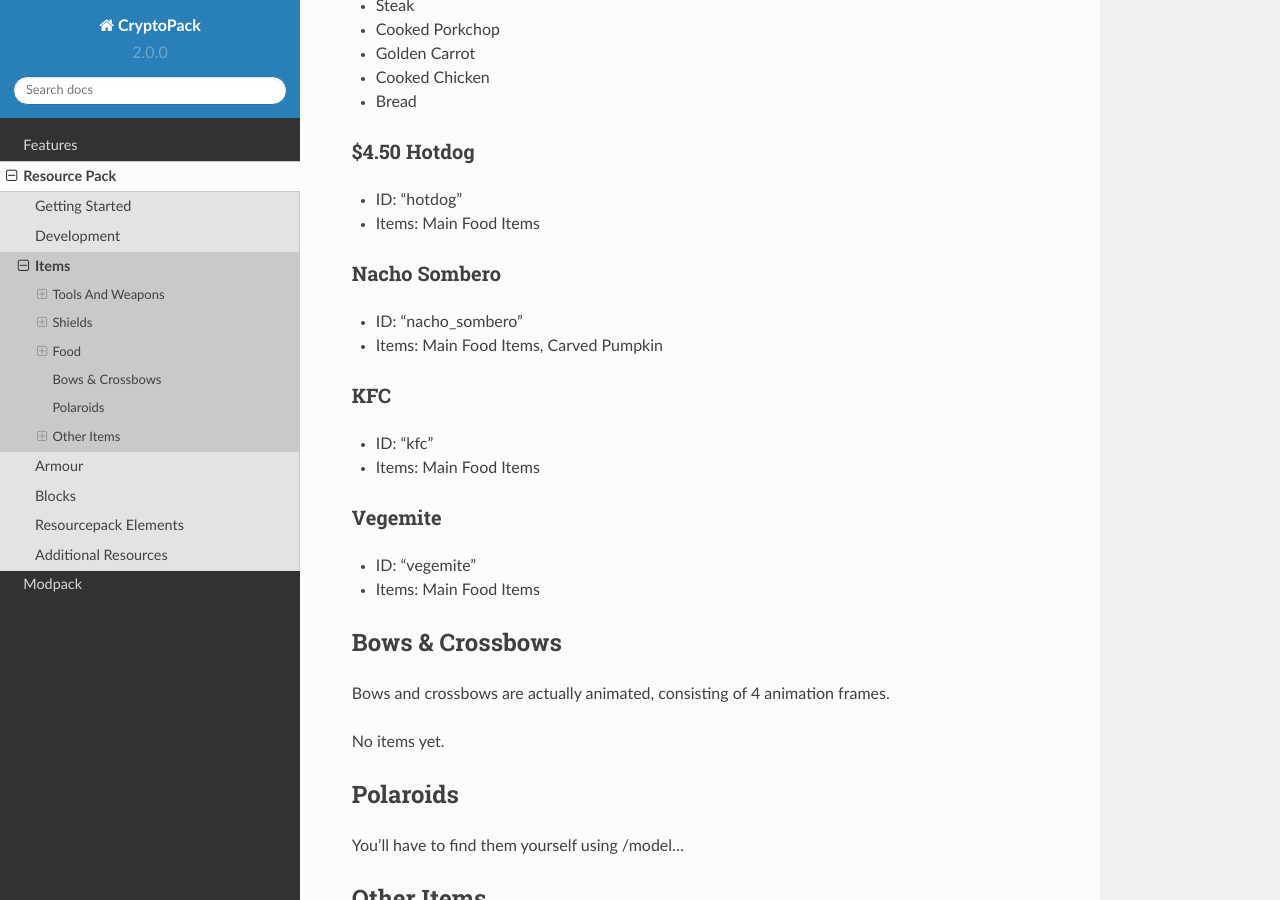
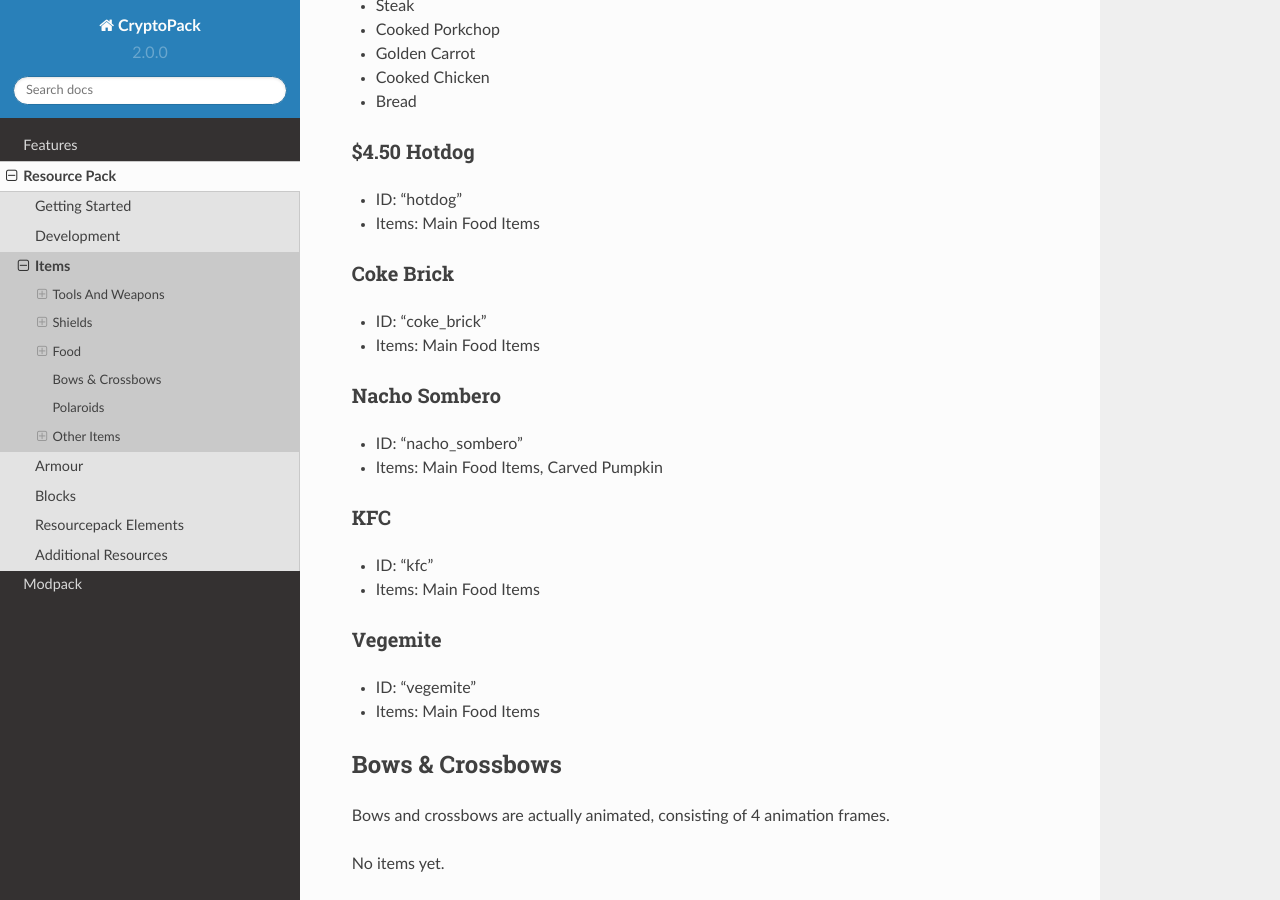
Before and after one commit to Shwabbaa/cryptopack-docs, a Sphinx documentation site: the page built from docs/source/resourcepack/items.rst, in a window 1280 px wide and 900 px high, scrolled down 4382 px. Built offline with Sphinx 7.4.7 and the Read the Docs theme 2.0.0, drawn with Linux system fonts in a browser that asks for light colours; pages that are not in the unit, such as notebooks, are missing from menus.

Commit message:
Update items.rst

```diff
--- a/docs/source/resourcepack/items.rst
+++ b/docs/source/resourcepack/items.rst
@@ -190,6 +190,11 @@ $4.50 Hotdog
 * ID: "hotdog"
 * Items: Main Food Items
 
+Coke Brick
+------------------
+* ID: "coke_brick"
+* Items: Main Food Items
+
 Nacho Sombero
 ------------------
 * ID: "nacho_sombero"
```
